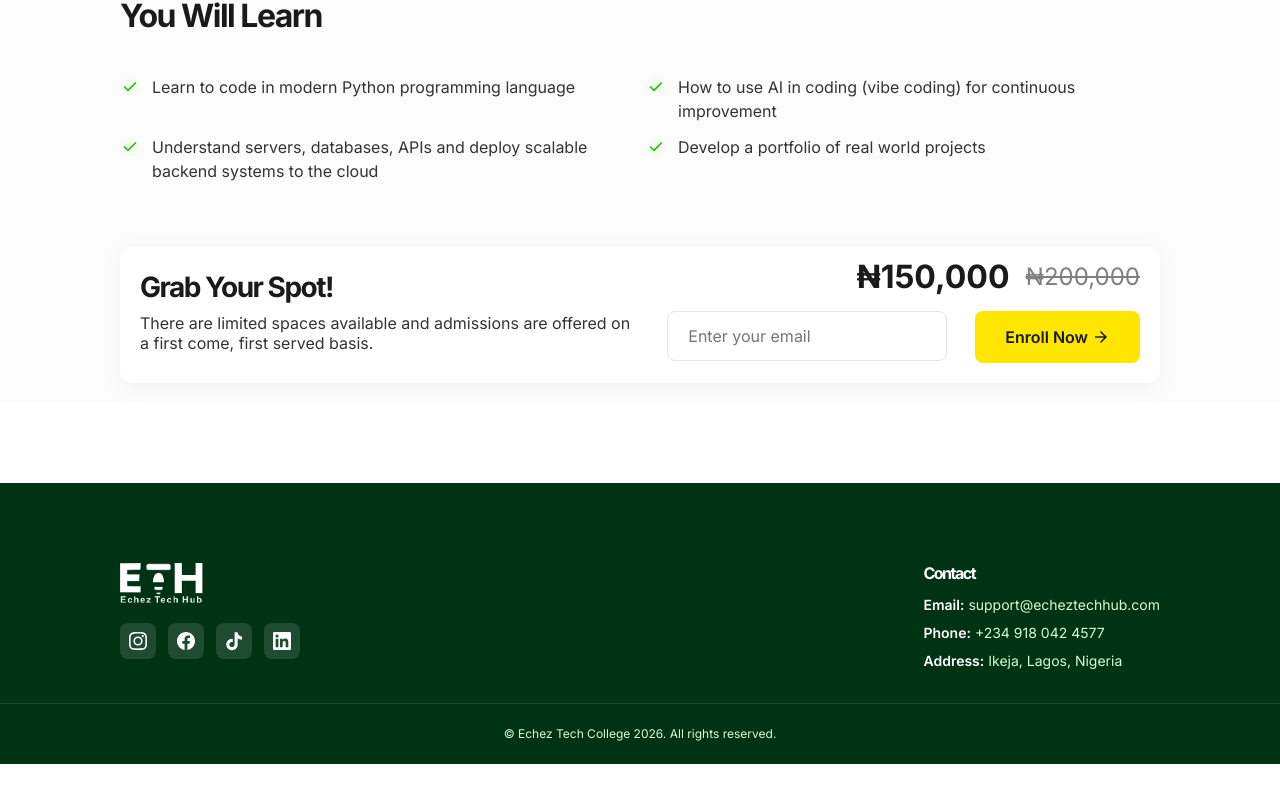
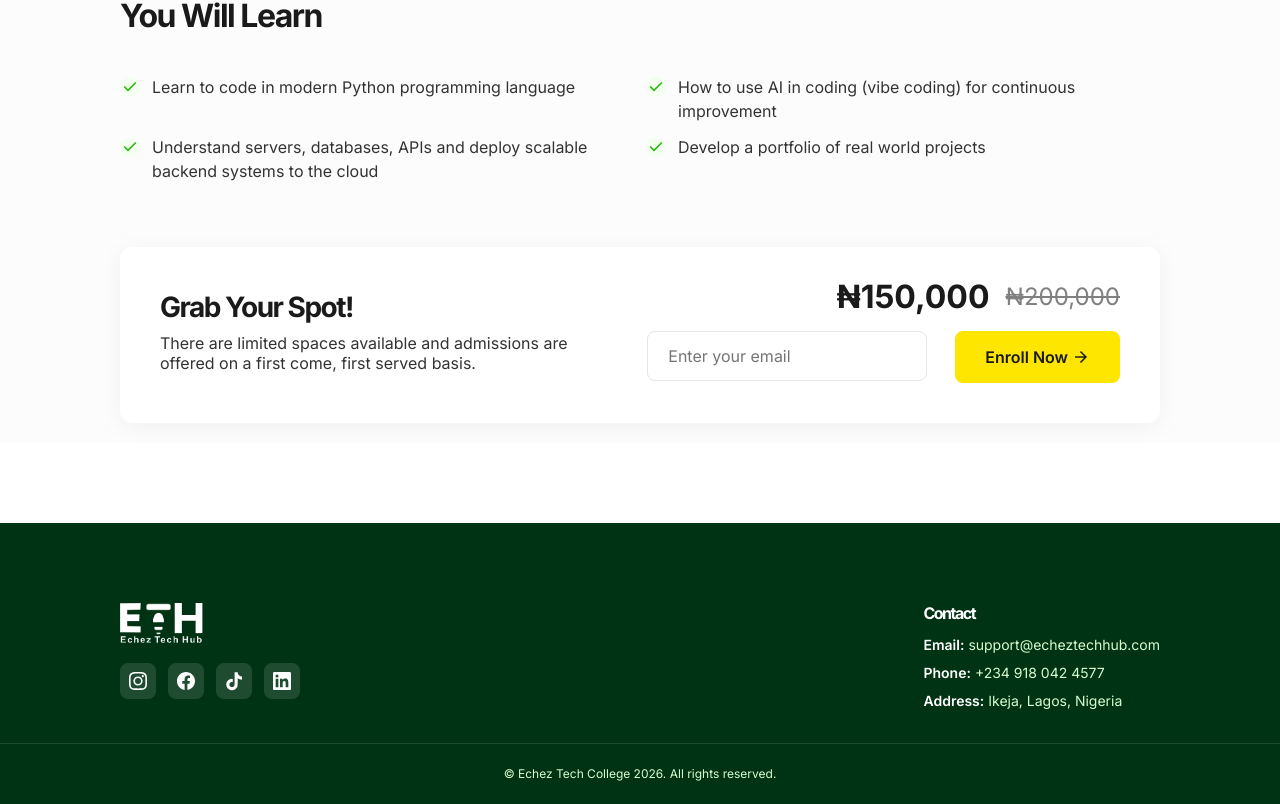
Before and after one commit to Jeremiah-U/echez-tech-hub, a React (Vite) app: page /bootcamps/backend-development in a window 1280 px wide. Shown: the part 902-1706 px from the top of the page. Before the commit the page ends 1666 px from the top, so only its background shows below. Built offline with nearby package versions, Linux system fonts and the light colour scheme; no server answers.

Commit message:
Restore desktop padding for cta-box

```diff
--- a/src/styles/components.css
+++ b/src/styles/components.css
@@ -693,6 +693,7 @@
     flex-direction: row;
     justify-content: space-between;
     align-items: center;
+    padding: var(--number-40);
   }
   .bootcamp-details__cta-action {
     align-items: flex-end;
```
